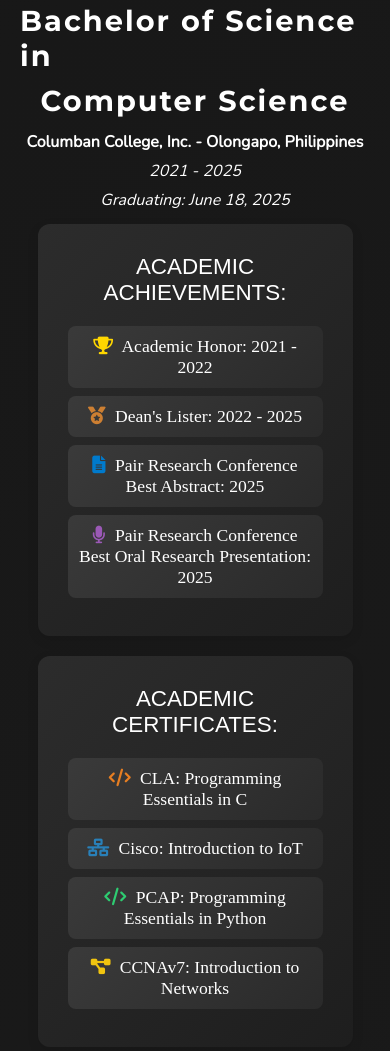
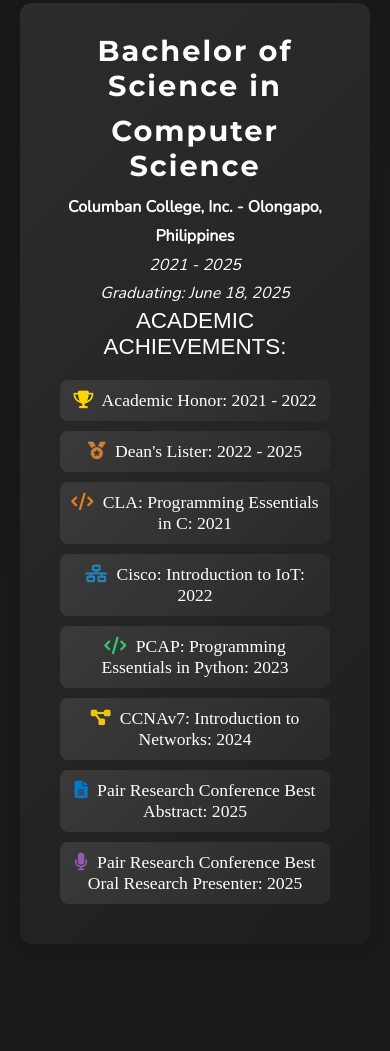
Before and after one commit to BrianShiroe/Portfolio, a plain HTML site: page index.html in a window 390 px wide. Shown: the part 3917-4968 px from the top of the page. Drawn offline with nearby package versions, Linux system fonts and the light colour scheme.

Commit message:
redesign

```diff
--- a/index.html
+++ b/index.html
@@ -121,24 +121,25 @@
 
   <div class="page" id="education">
     <h1 class="animated bounce-in"><i class="fa-solid fa-graduation-cap"></i> EDUCATION</h1>
+    <div class="animated bounce-in education-item">
       <h2 class="animated bounce-in">Bachelor of Science in</h2>
       <h2 class="animated bounce-in">Computer Science</h2>
       <p class="animated bounce-in college">Columban College, Inc. - Olongapo, Philippines</p>
       <p class="animated bounce-in graduation">2021 - 2025</p>
       <p class="animated bounce-in graduation">Graduating: June 18, 2025</p>
-
-    <div class="education-container">
-      <div class="animated bounce-in education-item">
       <h3>Academic Achievements:</h3>
       <ul>
         <li><i class="fa-solid fa-trophy" style="color: gold;"></i> Academic Honor: 2021 - 2022</li>
         <li><i class="fa-solid fa-medal" style="color: #cd7f32;"></i> Dean's Lister: 2022 - 2025</li>
+        <li><i class="fa-solid fa-code" style="color: #e67e22;"></i> CLA: Programming Essentials in C: 2021</li>
+        <li><i class="fa-solid fa-network-wired" style="color: #2980b9;"></i> Cisco: Introduction to IoT: 2022</li>
+        <li><i class="fa-solid fa-code" style="color: #2ecc71;"></i> PCAP: Programming Essentials in Python: 2023</li>
+        <li><i class="fa-solid fa-diagram-project" style="color: #f1c40f;"></i> CCNAv7: Introduction to Networks: 2024</li>
         <li><i class="fa-solid fa-file-alt" style="color: #007acc;"></i> Pair Research Conference Best Abstract: 2025</li>
-          <li><i class="fa-solid fa-microphone" style="color: #9b59b6;"></i> Pair Research Conference Best Oral Research Presentation: 2025</li>
+        <li><i class="fa-solid fa-microphone" style="color: #9b59b6;"></i> Pair Research Conference Best Oral Research Presenter: 2025</li>
       </ul>
-      </div>
 
-      <div class="animated bounce-in education-item">
+      <!-- <div class="animated bounce-in education-item">
         <h3>Academic Certificates:</h3>
         <ul>
           <li><i class="fa-solid fa-code" style="color: #e67e22;"></i> CLA: Programming Essentials in C</li>
@@ -146,7 +147,7 @@
           <li><i class="fa-solid fa-code" style="color: #2ecc71;"></i> PCAP: Programming Essentials in Python</li>
           <li><i class="fa-solid fa-diagram-project" style="color: #f1c40f;"></i> CCNAv7: Introduction to Networks</li>
         </ul>
-      </div>
+      </div> -->
     </div>
   </div>
 
--- a/styles.css
+++ b/styles.css
@@ -276,31 +276,6 @@ body {
   gap: min(200px, 8%);
   padding: 60px 20px;
 }
-#education .education-container {
-  margin-top: 10px;
-  display: flex;
-  gap: min(200px, 2%);
-  justify-content: center;
-}
-
-/* Style to ensure equal width for each item */
-.education-item {
-  width: 400px; /* Or use something like 45% if you prefer responsive width */
-  box-sizing: border-box;
-}
-
-/* Responsive layout for smaller screens */
-@media (max-width: 768px) {
-  #education .education-container {
-    flex-direction: column;
-    align-items: center;
-    gap: 20px;
-  }
-
-  .education-item {
-    width: 90%; /* Maintain equal width on smaller screens */
-  }
-}
 #education h1 {
   font-size: 2.5em;
   margin-bottom: 20px;
@@ -315,6 +290,7 @@ body {
   text-align: center;
   transition: transform 0.3s ease-in-out, box-shadow 0.3s ease-in-out;
   overflow: hidden;
+  /* margin-top: 20px; */
 }
 .education-item i{
   margin-right: 5px;
@@ -366,7 +342,8 @@ body {
   background: linear-gradient(135deg, #3a3a3a, #2a2a2a);
   padding: 10px;
   border-radius: 8px;
-  margin: 8px 0;
+  /* margin: 8px 0; */
+  margin: 10px;
   color: white;
 }
 
```
Lines whose indentation alone changed are shown as unchanged.
